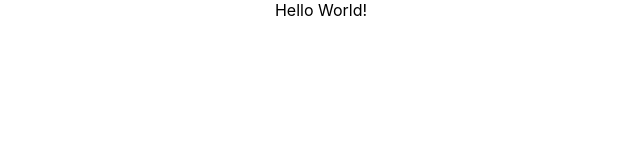
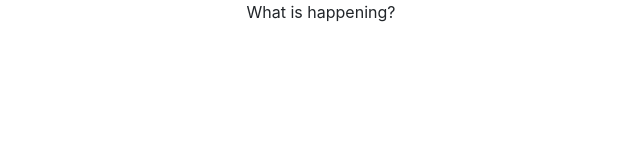
Before and after one commit to acostheta/csh-crm, a JavaScript app in the folder frontend/: page / in a window 1280 px wide. Shown: the top 160 px of the page, without its empty margins (319-959 px from the left). Built offline with nearby package versions, Linux system fonts and the light colour scheme; the HTML template or start-up script is replaced by a standard one.

Commit message:
Pull request testing

```diff
--- a/frontend/package.json
+++ b/frontend/package.json
@@ -8,6 +8,7 @@
     "@testing-library/jest-dom": "^5.14.1",
     "@testing-library/react": "^11.2.7",
     "@testing-library/user-event": "^12.8.3",
+    "bootstrap": "^5.1.0",
     "react": "^17.0.2",
     "react-dom": "^17.0.2",
     "react-router-dom": "^5.2.0",
--- a/frontend/src/App.js
+++ b/frontend/src/App.js
@@ -3,7 +3,7 @@ import './App.css';
 function App() {
   return (
     <div className="App">
-      Hello World!
+      What is happening?
     </div>
   );
 }
```
Also changed, not shown: 1 other file (tests, documents, lock files or other folders).
